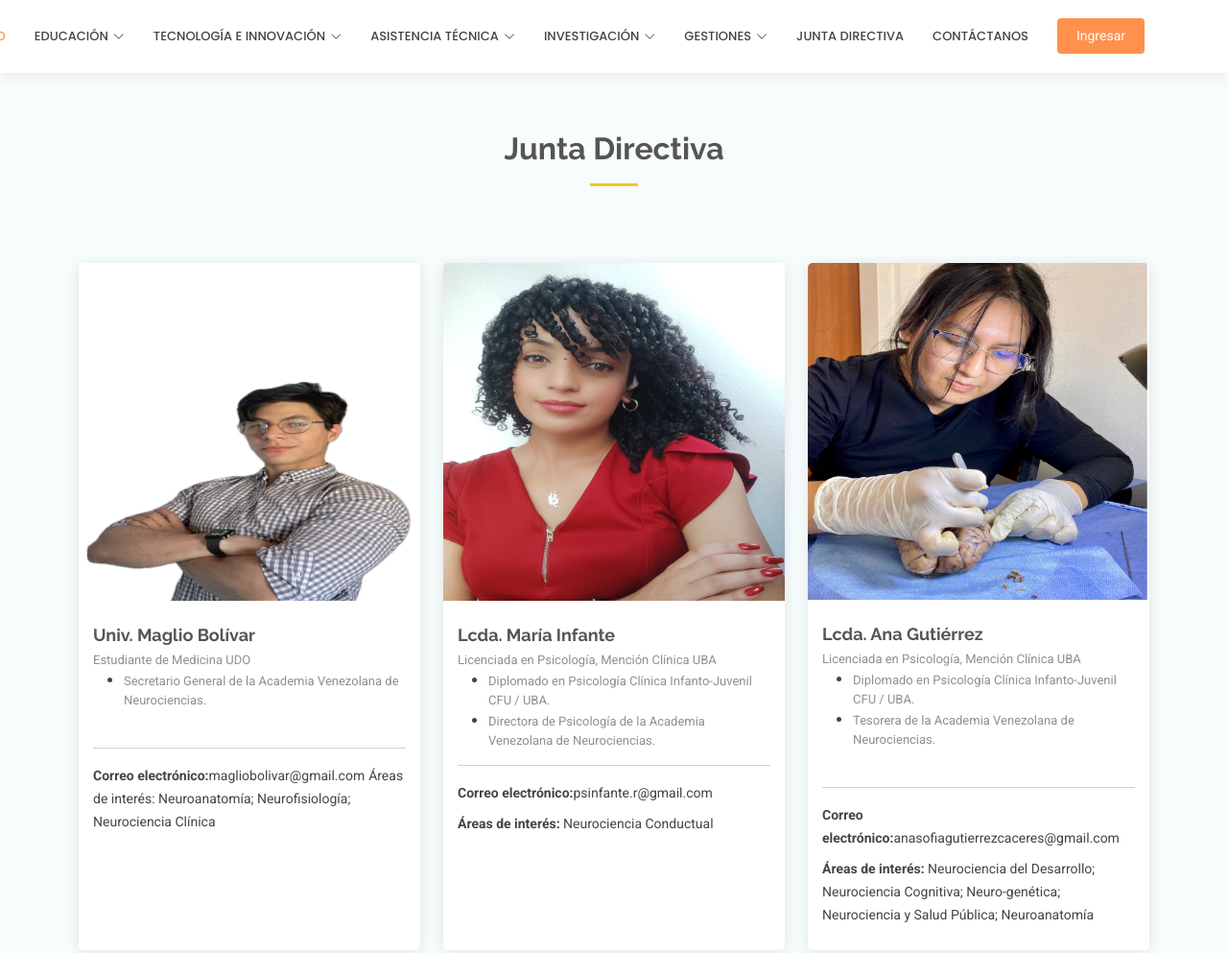
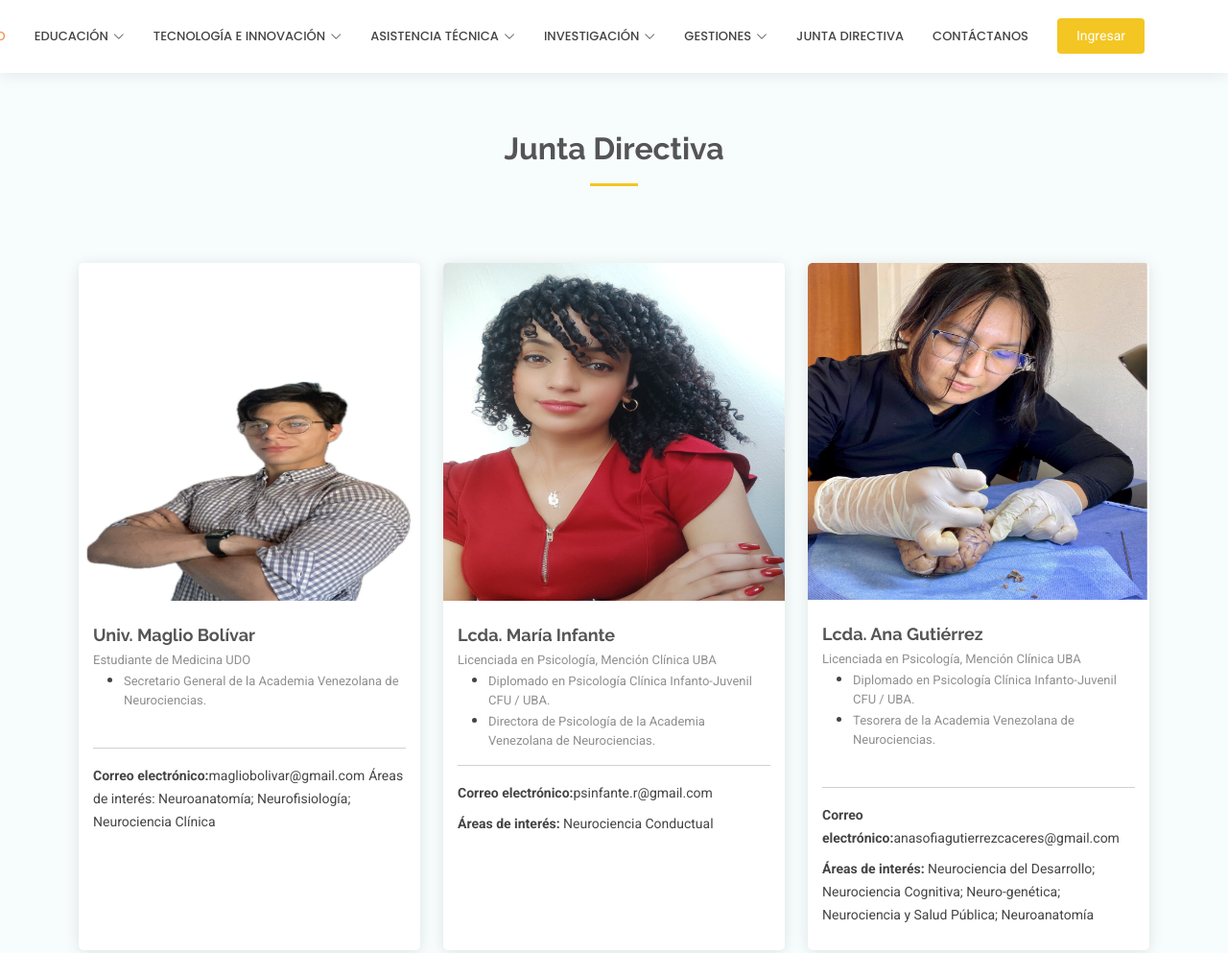
Before and after one commit to jackpa83/academy, a plain HTML site: page junta_directiva.html in a window 1280 px wide. Shown: the top 993 px of the page at 96% size. Drawn offline with Linux system fonts and the light colour scheme.

Commit message:
cambio 2

```diff
--- a/junta_directiva.html
+++ b/junta_directiva.html
@@ -87,7 +87,7 @@
           </ul>
           <i class="mobile-nav-toggle d-xl-none bi bi-list"></i>
         </nav>
-        <a class="cta-btn" href="index.html#appointment" style="background-color: #ff914d;">Ingresar</a>
+        <a class="cta-btn" href="index.html#appointment" >Ingresar</a>
       </div>
     </div>
 <!--ff914d-->
```
